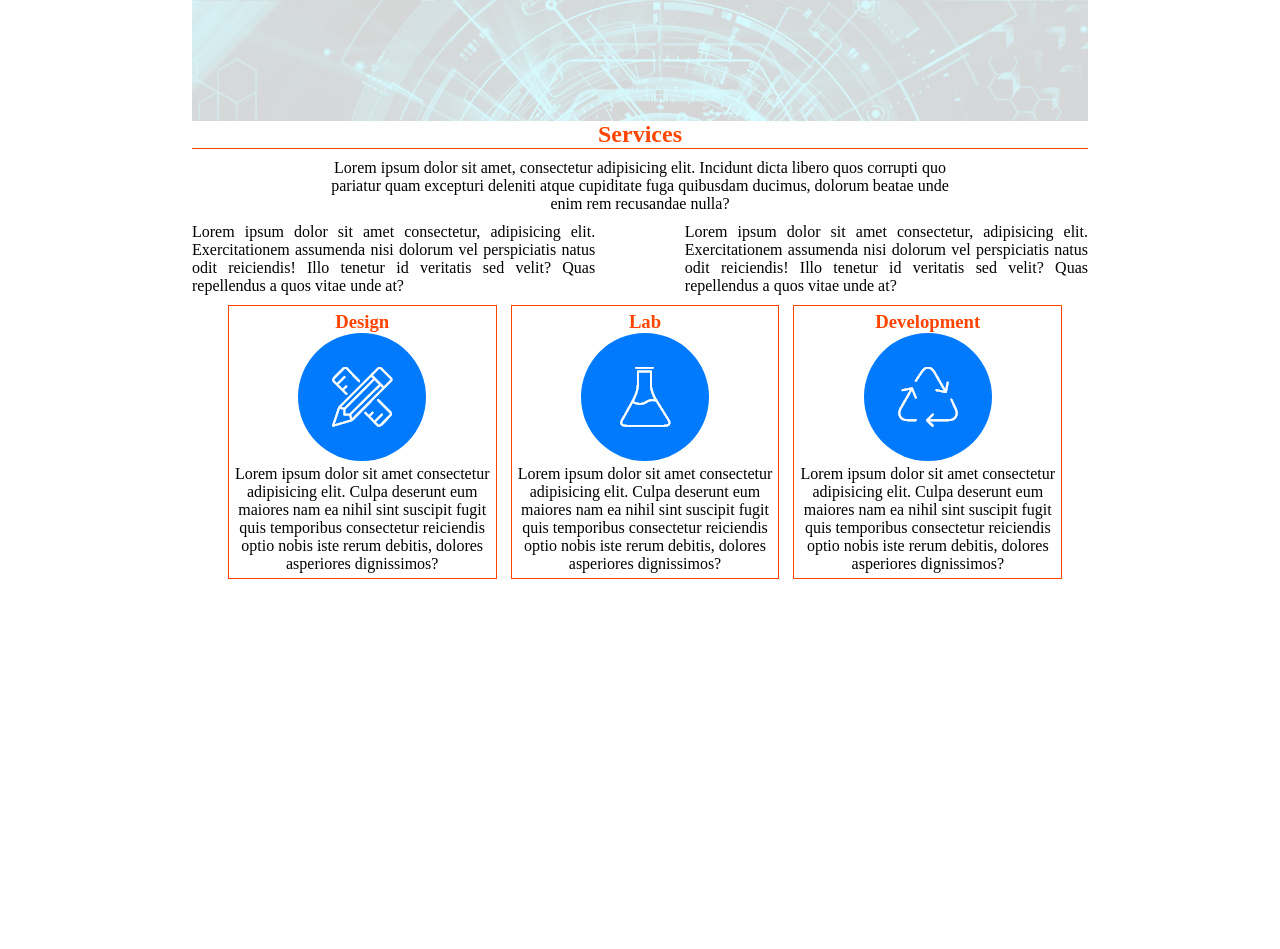
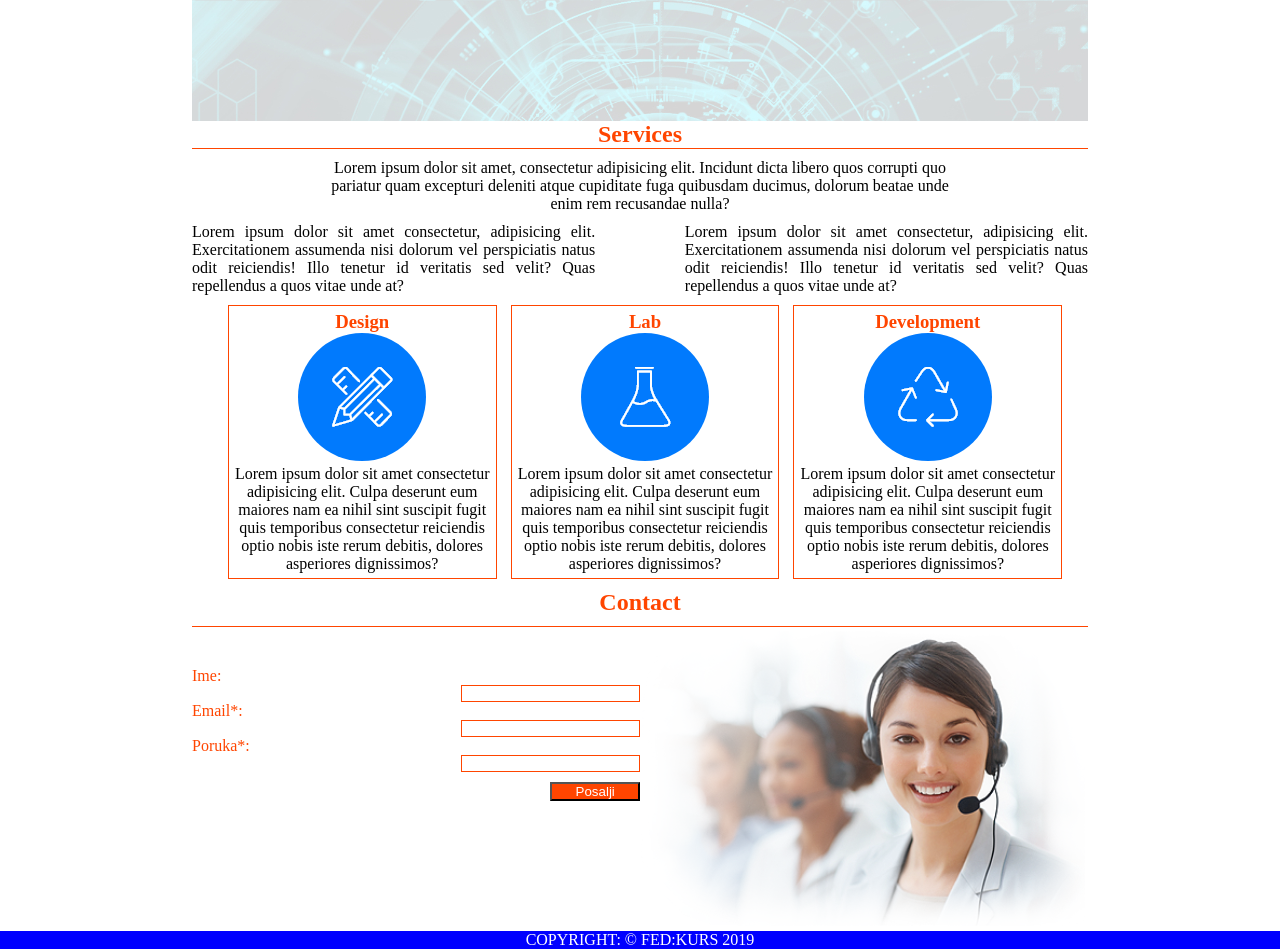
Before and after one commit to 13Mina/fed_kurs_vezba, a plain HTML site: page index.html in a window 1280 px wide. Shown: the part 508-1457 px from the top of the page. Before the commit the page ends 1087 px from the top, so only its background shows below. Drawn offline with nearby package versions, Linux system fonts and the light colour scheme; files that its build step writes are made by us from their sources.

Commit message:
zavrsen html i css

```diff
--- a/index.html
+++ b/index.html
@@ -43,6 +43,20 @@
                     <p>Lorem ipsum dolor sit amet consectetur adipisicing elit. Culpa deserunt eum maiores nam ea nihil sint suscipit fugit quis temporibus consectetur reiciendis optio nobis iste rerum debitis, dolores asperiores dignissimos?</p>
                 </div>
     </div>
+    <div class="contact">
+        <h2>Contact</h2>
+        <form>
+            <label for="ime">Ime:</label>
+            <input type="text">
+            <label for="email">Email*:</label>
+            <input type="text">
+            <label for="poruka">Poruka*:</label>
+            <input type="text">
+        </form>
+        <img src="images/contactus.png">
+        <button>Posalji</button>
+    </div>
+    <footer>  COPYRIGHT: &copy FED:KURS 2019 </footer>
 
 </body>
 </html>
--- a/scss/style.scss
+++ b/scss/style.scss
@@ -91,3 +91,49 @@ text-align:center;
         }
     }
 }
+
+.contact{
+    width: 70%;
+    margin:0 auto;
+    text-align: center;
+
+    h2{
+        border-bottom: 1px solid orangered;
+        padding:10px;
+    }
+    form{
+        float:left;
+        width: 50%;
+        padding-top:40px;
+        color:orangered;
+
+     label{
+        float: left;
+        clear: both;
+
+     }
+     input{
+         float: right;
+         clear: both;
+         border:1px solid orangered;
+     }
+    }
+    img{
+        float: right;
+        width: 50%;
+    }
+    button{
+        background-color: orangered;
+        color:white;
+        float: right;
+        width: 10%;
+        margin-top:10px;
+    }
+}
+footer{
+    background-color:blue;
+    color:white;
+    clear:both;
+    text-align: center;
+
+}
```
